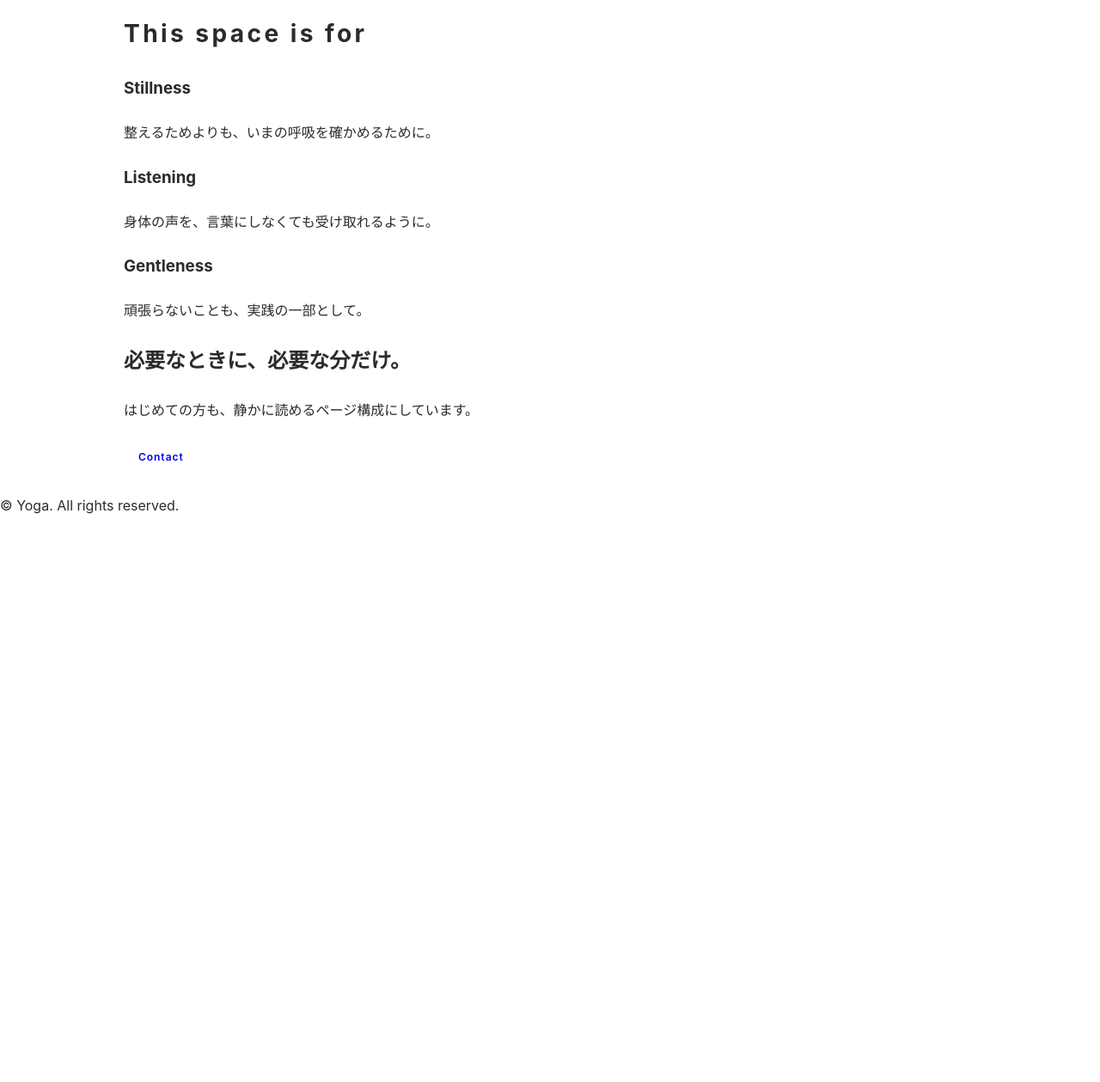
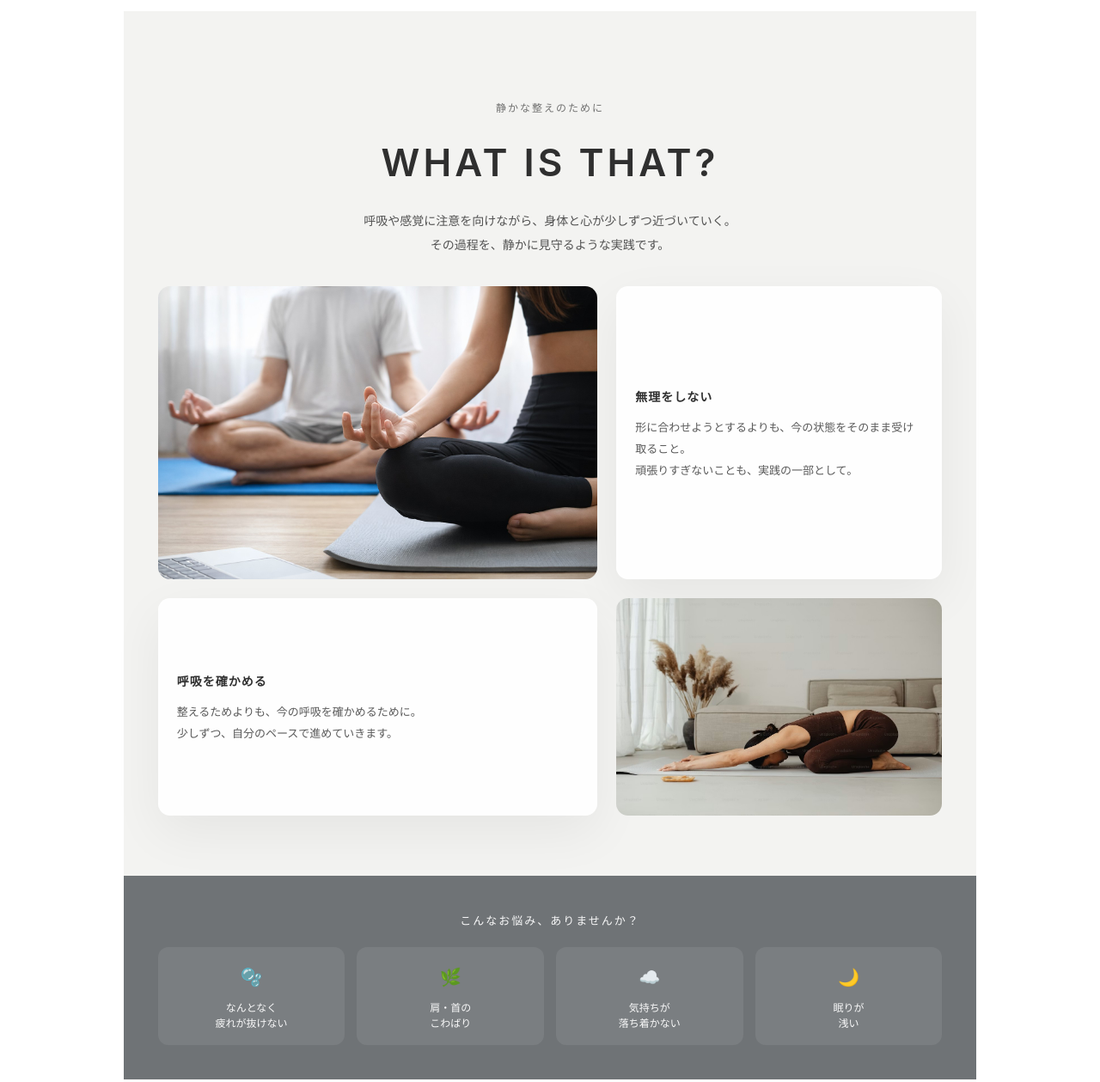
Before and after one commit to 08alice080826-lang/yoga-portfolio, a plain HTML site: page index.html in a window 1280 px wide. Shown: the part 907-2166 px from the top of the page at 86% size. Before the commit the page ends 1511 px from the top, so only its background shows below. Drawn offline with Linux system fonts and the light colour scheme.

Commit message:
feat: update home section

```diff
--- a/assets/css/style.css
+++ b/assets/css/style.css
@@ -418,3 +418,162 @@ body{
     margin: 10vh 12px;
   }
 }
+/* =========================
+   WHAT IS THAT section (Grey)
+========================= */
+
+.what-is {
+  padding: 90px 0 70px;
+  background: #f3f3f1;
+}
+
+.what-is__inner{
+  width: 92%;
+  max-width: 1100px;
+  margin: 0 auto;
+}
+
+.what-is__head{
+  text-align: center;
+  margin-bottom: 34px;
+}
+
+.what-is__eyebrow{
+  font-size: 12px;
+  letter-spacing: 2px;
+  opacity: .7;
+  margin-bottom: 10px;
+  color: #3a3a3a;
+}
+
+.what-is__title{
+  font-size: 44px;
+  letter-spacing: 4px;
+  font-weight: 600;
+  margin: 0 0 12px;
+  color: #2f2f2f;
+}
+
+.what-is__lead{
+  font-size: 14px;
+  line-height: 2.0;
+  max-width: 740px;
+  margin: 0 auto;
+  color: #4a4a4a;
+  opacity: .95;
+}
+
+.what-is__grid{
+  display: grid;
+  grid-template-columns: 1.35fr 1fr;
+  grid-template-rows: auto auto;
+  gap: 22px 22px;
+  align-items: stretch;
+}
+
+.what-is__img img{
+  width: 100%;
+  height: 100%;
+  display: block;
+  border-radius: 14px;
+  object-fit: cover;
+}
+
+.what-is__img--a,
+.what-is__img--d{
+  min-height: 210px;
+}
+
+.what-is__card{
+  background: rgba(255,255,255,.96);
+  border-radius: 14px;
+  padding: 22px 22px;
+  box-shadow: 0 20px 60px rgba(0,0,0,.06);
+  display: flex;
+  flex-direction: column;
+  justify-content: center;
+}
+
+.what-is__cardTitle{
+  font-size: 14px;
+  letter-spacing: 1px;
+  margin: 0 0 10px;
+  font-weight: 600;
+  color: #2f2f2f;
+}
+
+.what-is__cardText{
+  font-size: 13px;
+  line-height: 1.9;
+  margin: 0;
+  color: #5a5a5a;
+}
+
+/* レスポンシブ */
+@media (max-width: 900px){
+  .what-is__grid{
+    grid-template-columns: 1fr;
+  }
+  .what-is__title{
+    font-size: 34px;
+  }
+  .what-is__img--a,
+  .what-is__img--d{
+    min-height: 220px;
+  }
+}
+
+/* =========================
+   Worries banner section (Grey)
+========================= */
+
+.worries{
+  background: #6f7376;
+  color: #ffffff;
+  padding: 40px 0;
+}
+
+.worries__inner{
+  width: 92%;
+  max-width: 1100px;
+  margin: 0 auto;
+  text-align: center;
+}
+
+.worries__label{
+  margin: 0 0 18px;
+  letter-spacing: 2px;
+  font-size: 13px;
+  opacity: .95;
+}
+
+.worries__items{
+  display: grid;
+  grid-template-columns: repeat(4, 1fr);
+  gap: 14px;
+}
+
+.worries__item{
+  background: rgba(255,255,255,.08);
+  border-radius: 12px;
+  padding: 16px 10px;
+}
+
+.worries__icon{
+  display: inline-block;
+  font-size: 20px;
+  margin-bottom: 8px;
+}
+
+.worries__item p{
+  margin: 0;
+  font-size: 12px;
+  line-height: 1.5;
+  opacity: .95;
+}
+
+@media (max-width: 900px){
+  .worries__items{
+    grid-template-columns: repeat(2, 1fr);
+  }
+}
--- a/index.html
+++ b/index.html
@@ -64,23 +64,82 @@
     </div>
   </section>
 
-  <section class="section">
-    <h2 class="section-title">This space is for</h2>
-    <div class="cards">
-      <article class="card">
-        <h3 class="card-title">Stillness</h3>
-        <p class="card-text">整えるためよりも、いまの呼吸を確かめるために。</p>
-      </article>
-      <article class="card">
-        <h3 class="card-title">Listening</h3>
-        <p class="card-text">身体の声を、言葉にしなくても受け取れるように。</p>
-      </article>
-      <article class="card">
-        <h3 class="card-title">Gentleness</h3>
-        <p class="card-text">頑張らないことも、実践の一部として。</p>
-      </article>
+  <!-- =========================
+     WHAT IS THAT Section
+========================== -->
+<section class="what-is">
+  <div class="what-is__inner">
+
+    <div class="what-is__head">
+      <p class="what-is__eyebrow">静かな整えのために</p>
+      <h2 class="what-is__title">WHAT IS THAT?</h2>
+      <p class="what-is__lead">
+        呼吸や感覚に注意を向けながら、身体と心が少しずつ近づいていく。<br>
+        その過程を、静かに見守るような実践です。
+      </p>
     </div>
-  </section>
+
+    <div class="what-is__grid">
+      <!-- 左上：画像 -->
+      <div class="what-is__img what-is__img--a">
+        <img src="images/home/what-1.jpg" alt="Yoga session 1">
+      </div>
+
+      <!-- 右上：カード -->
+      <div class="what-is__card what-is__card--b">
+        <h3 class="what-is__cardTitle">無理をしない</h3>
+        <p class="what-is__cardText">
+          形に合わせようとするよりも、今の状態をそのまま受け取ること。<br>
+          頑張りすぎないことも、実践の一部として。
+        </p>
+      </div>
+
+      <!-- 左下：カード -->
+      <div class="what-is__card what-is__card--c">
+        <h3 class="what-is__cardTitle">呼吸を確かめる</h3>
+        <p class="what-is__cardText">
+          整えるためよりも、今の呼吸を確かめるために。<br>
+          少しずつ、自分のペースで進めていきます。
+        </p>
+      </div>
+
+      <!-- 右下：画像 -->
+      <div class="what-is__img what-is__img--d">
+        <img src="images/home/what-2.jpg" alt="Yoga session 2">
+      </div>
+    </div>
+
+  </div>
+</section>
+
+<!-- =========================
+     お悩みバナー
+========================== -->
+<section class="worries">
+  <div class="worries__inner">
+    <p class="worries__label">こんなお悩み、ありませんか？</p>
+
+    <div class="worries__items">
+      <div class="worries__item">
+        <span class="worries__icon">🫧</span>
+        <p>なんとなく<br>疲れが抜けない</p>
+      </div>
+      <div class="worries__item">
+        <span class="worries__icon">🌿</span>
+        <p>肩・首の<br>こわばり</p>
+      </div>
+      <div class="worries__item">
+        <span class="worries__icon">☁️</span>
+        <p>気持ちが<br>落ち着かない</p>
+      </div>
+      <div class="worries__item">
+        <span class="worries__icon">🌙</span>
+        <p>眠りが<br>浅い</p>
+      </div>
+    </div>
+  </div>
+</section>
+
 
   <section class="section section-last">
     <div class="cta">
```
Also changed, not shown: images/home/what-1.jpg (added), images/home/what-2.jpg (added).
